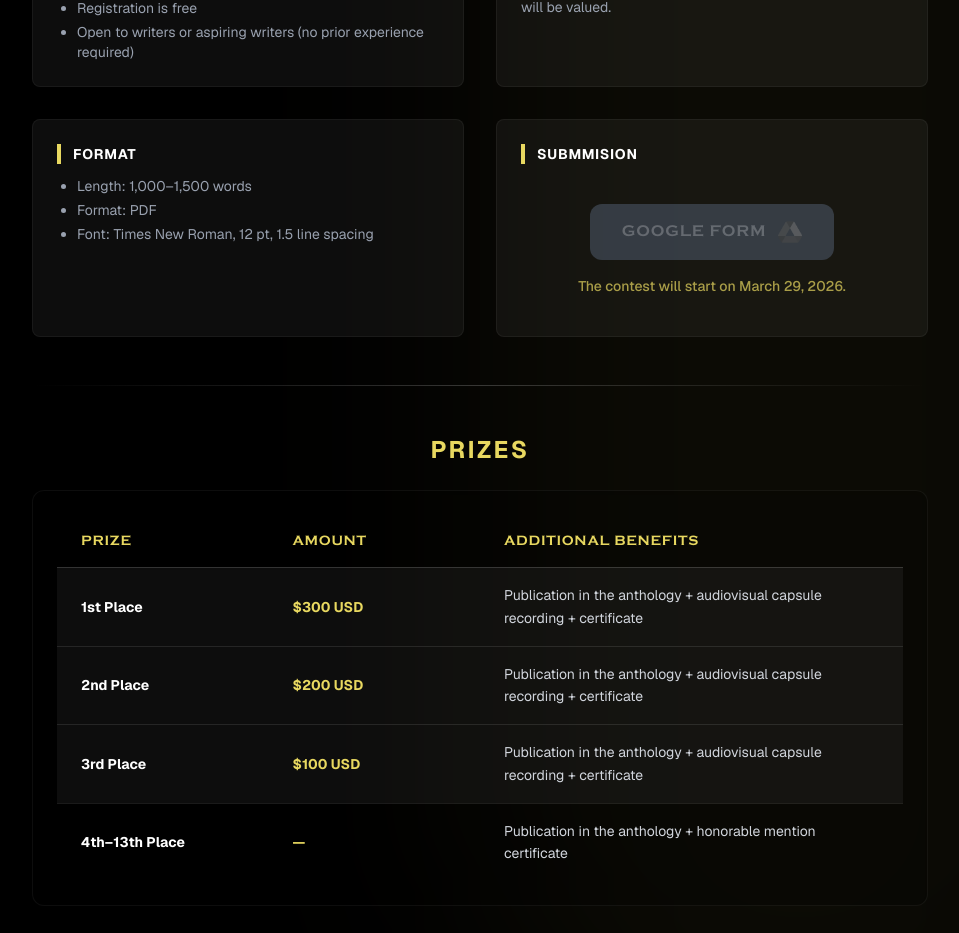
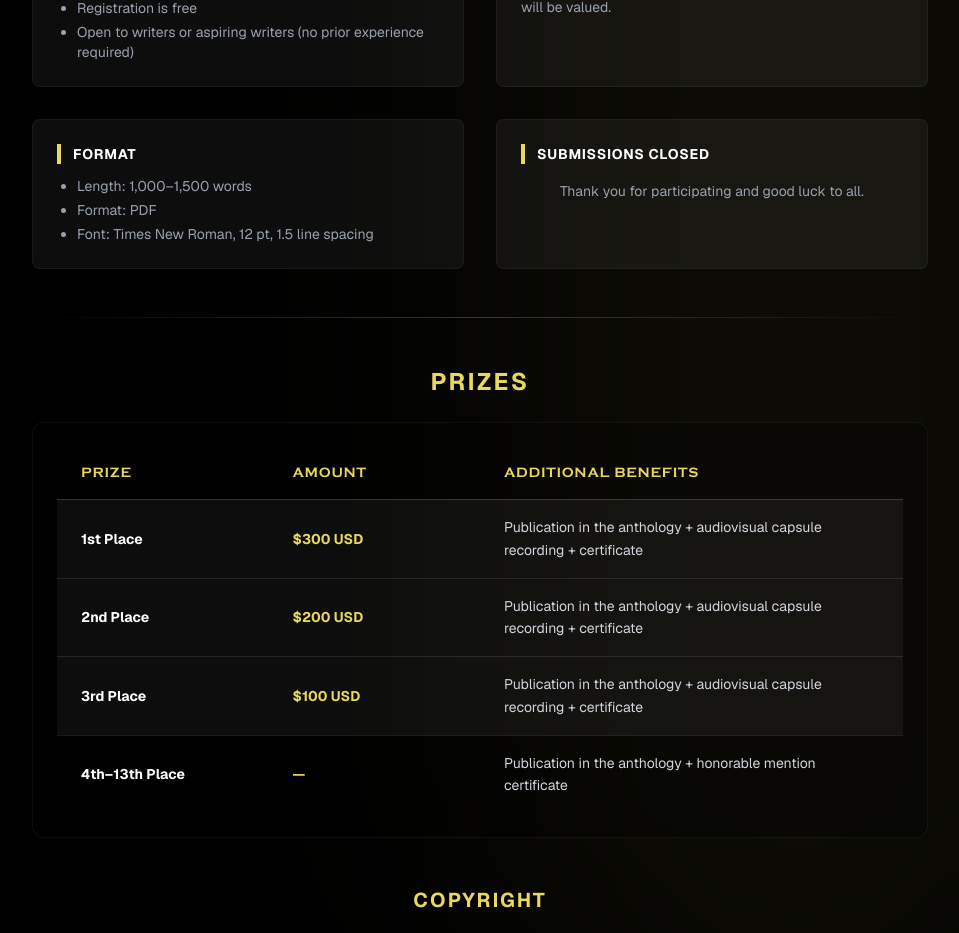
Before and after one commit to kent2412/la_ultima_estacion, a Next.js app: page /concurso in a window 1280 px wide. Shown: the part 1795-2728 px from the top of the page, without its empty margins (160-1119 px from the left). Built offline with nearby package versions, Linux system fonts and the light colour scheme.

Commit message:
Concurso finalizado

```diff
--- a/src/components/ContestForm.tsx
+++ b/src/components/ContestForm.tsx
@@ -100,35 +100,13 @@ export default function ContestForm() {
 
                             {/* Submission */}
                             <div className="space-y-6 bg-white/5 p-6 rounded-lg border border-white/5 hover:border-[#E8D860]/30 transition-colors flex flex-col items-center text-center">
-                                <h4 className="text-white font-bold uppercase text-sm tracking-wider border-l-4 border-[#E8D860] pl-3 self-start">
+                                <h4 className="text-white font-bold uppercase text-sm tracking-wider border-l-4 border-[#E8D860] pl-3 self-start mb-0">
                                     {t.pages.contest.rules.submissionTitle}
                                 </h4>
                                 <div className="py-4 w-full flex flex-col items-center gap-4">
-                                    <a
-                                        href={isEnabled ? t.pages.contest.form.googleFormLink : undefined}
-                                        target={isEnabled ? "_blank" : undefined}
-                                        rel={isEnabled ? "noopener noreferrer" : undefined}
-                                        className={`inline-flex items-center justify-between gap-3 font-bold py-4 px-8 rounded-xl transition-all duration-300 transform font-copperplate uppercase tracking-wider ${
-                                            isEnabled
-                                                ? "bg-[#278641] text-white shadow-[0_0_20px_rgba(232,216,96,0.2)] hover:shadow-[0_0_30px_rgba(232,216,96,0.4)] hover:-translate-y-1 active:scale-95"
-                                                : "bg-gray-600 text-gray-400 cursor-not-allowed opacity-60"
-                                        }`}
-                                        onClick={(e) => !isEnabled && e.preventDefault()}
-                                    >
-                                        Google Form
-                                        <Image
-                                            src="/Google_Drive_logo.png"
-                                            alt="Google Drive Logo"
-                                            width={24}
-                                            height={24}
-                                            className={`w-6 h-6 object-contain ${!isEnabled ? "grayscale opacity-50" : ""}`}
-                                        />
-                                    </a>
-                                    {!isEnabled && (
-                                        <p className="text-[#E8D860] text-sm font-medium animate-pulse">
-                                            {t.pages.contest.form.availableDate}
-                                        </p>
-                                    )}
+                                    <p className="text-sm text-gray-400 leading-relaxed max-w-md">
+                                        {t.pages.contest.form.submissionInstruction}
+                                    </p>
                                 </div>
                             </div>
                         </div>
--- a/src/locales/dictionary.ts
+++ b/src/locales/dictionary.ts
@@ -199,6 +199,7 @@ export interface Dictionary {
                     submitButton: string;
                     availableDate: string;
                     googleFormLink: string;
+                    submissionInstruction: string;
                 };
             };
             shop: {
@@ -463,6 +464,7 @@ export interface Dictionary {
                     submitButton: string;
                     availableDate: string;
                     googleFormLink: string;
+                    submissionInstruction: string;
                 };
             };
             shop: {
@@ -784,7 +786,7 @@ export const dictionary: Dictionary = {
                         "Format: PDF",
                         "Font: Times New Roman, 12 pt, 1.5 line spacing"
                     ],
-                    submissionTitle: "Submmision",
+                    submissionTitle: "Submissions closed",
                     submission: [
                         "Send to: concurso@laultimaestacionfilm.com",
                         "Subject: \"Contest: Platform Stories – [Author's Name]\""
@@ -837,6 +839,7 @@ export const dictionary: Dictionary = {
                     submitButton: "Submit Story",
                     availableDate: "The contest will start on March 29, 2026.",
                     googleFormLink: "https://docs.google.com/forms/d/16ObYtwxEXwUTFjtZaUCmPfkqVdKcI-JU56tHmlQxFRA/viewform?edit_requested=true",
+                    submissionInstruction: "Thank you for participating and good luck to all.",
                 }
             },
             shop: {
@@ -1277,7 +1280,7 @@ export const dictionary: Dictionary = {
                         "Formato: PDF",
                         "Fuente: Times New Roman, 12 pt, interlineado 1.5"
                     ],
-                    submissionTitle: "Envío",
+                    submissionTitle: "Convocatoria cerrada",
                     submission: [
                         "Enviar a: concurso@laultimaestacionfilm.com",
                         "Asunto: \"Concurso: Historias de Andén – [Nombre del autor]\""
@@ -1330,6 +1333,7 @@ export const dictionary: Dictionary = {
                     submitButton: "Enviar Historia",
                     availableDate: "El concurso iniciará el 29 de marzo de 2026.",
                     googleFormLink: "https://docs.google.com/forms/d/1s17XzpqkUO6ukFx6adblA9l0iHixf_urHAPP2qEumdk/viewform?pli=1&pli=1&edit_requested=true",
+                    submissionInstruction: "Gracias por participar y mucha suerte a todos.",
                 },
             },
             shop: {
```
